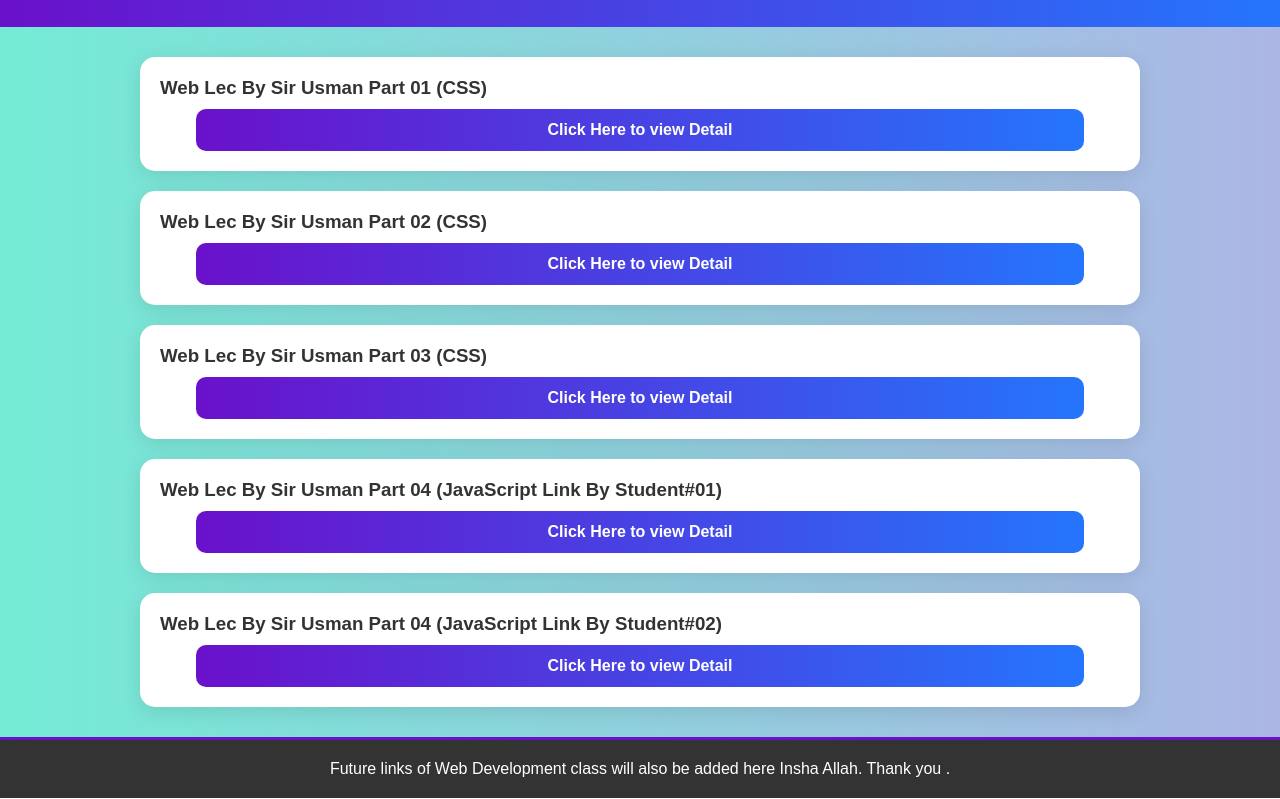
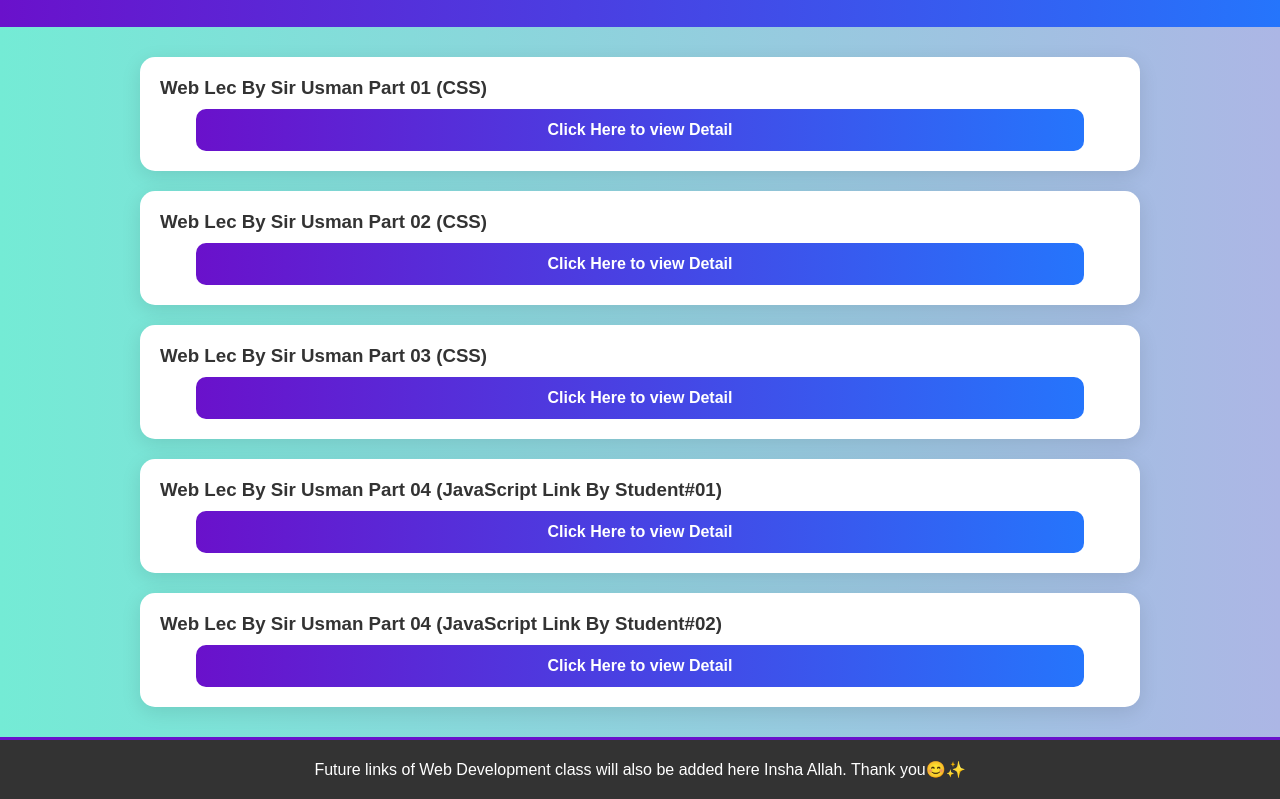
Before and after one commit to 3830239569433/Web--development-recordings, a plain HTML site: page index.html in a window 1280 px wide. Shown: the part 78-877 px from the top of the page. Drawn offline with Linux system fonts and the light colour scheme.

Commit message:
Update index.html.

```diff
--- a/index.html
+++ b/index.html
@@ -115,7 +115,7 @@
     </div>
 
     <footer>
-        Future links of Web Development class will also be added here Insha Allah. Thank you .
+        Future links of Web Development class will also be added here Insha Allah. Thank you😊✨
     </footer>
 </body>
 </html>
```
